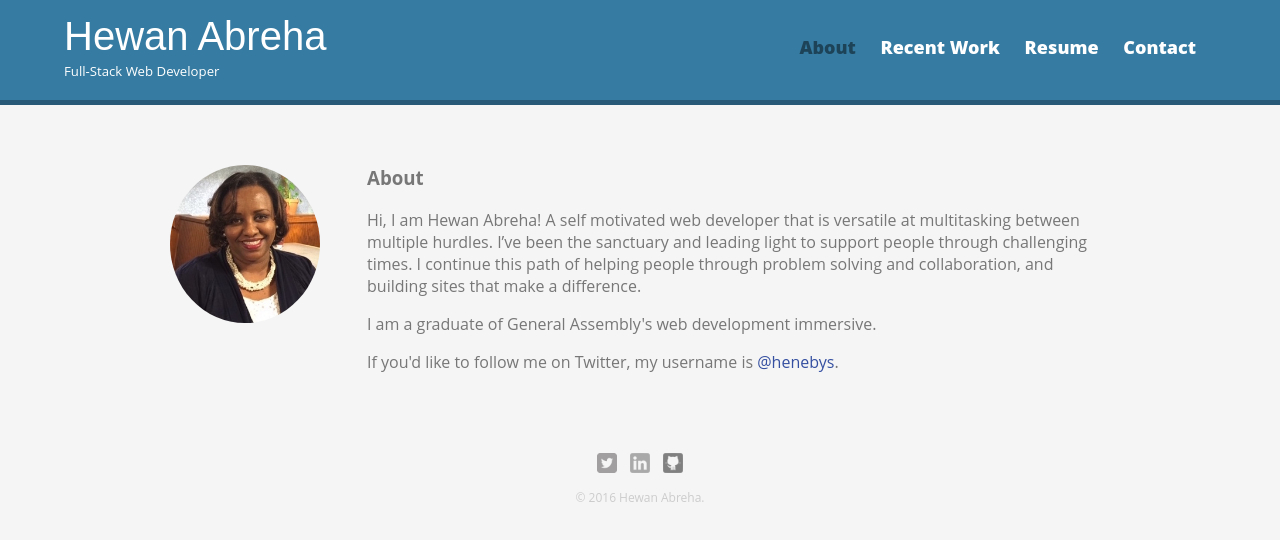
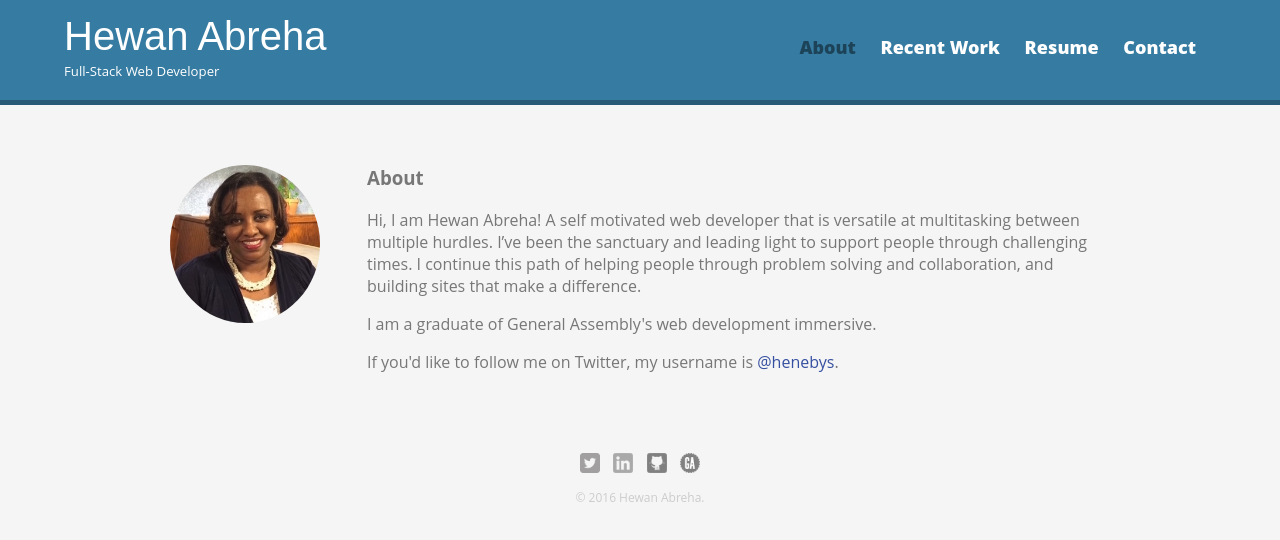
Before and after one commit to hewity/hewity.github.io, a plain HTML site: page about.html in a window 1280 px wide. Drawn offline with Linux system fonts and the light colour scheme; a web font is replaced by a local one.

Commit message:
adds ga logo and links to my ga profile

```diff
--- a/about.html
+++ b/about.html
@@ -38,6 +38,7 @@
       <a href="https://www.linkedin.com/in/hewanabreha">
         <img src="img/linkedin-wrap.png" alt="Linkedin Logo" class="social-icon"></a>
         <a href="https://github.com/hewity/hewity.github.io"><img src="img/github-wrap.png" alt="Github Logo" class="social-icon"></a>
+        <a href="https://profiles.generalassemb.ly/henebys"><img src="img/ga.png" alt="GA Logo" class="social-icon"  /></a>
         <!-- <img src="#" alt="Blog" /> -->
         <!-- <img src="#" alt="Facebook Logo" /> -->
         <p>&copy; 2016 Hewan Abreha.</p>
```
Also changed, not shown: contact.html (+1 -0 lines), resume.html (+1 -0 lines).
